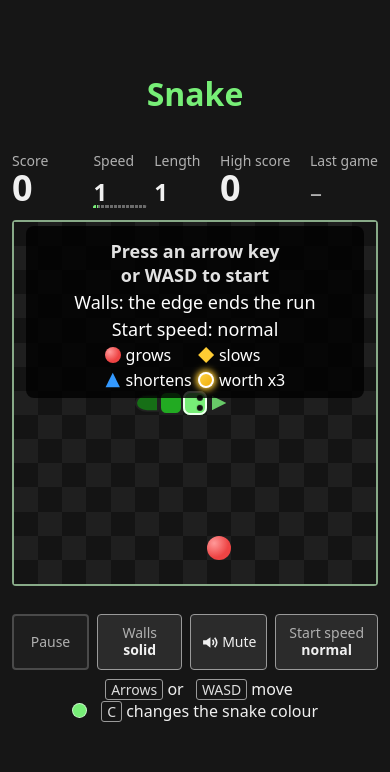
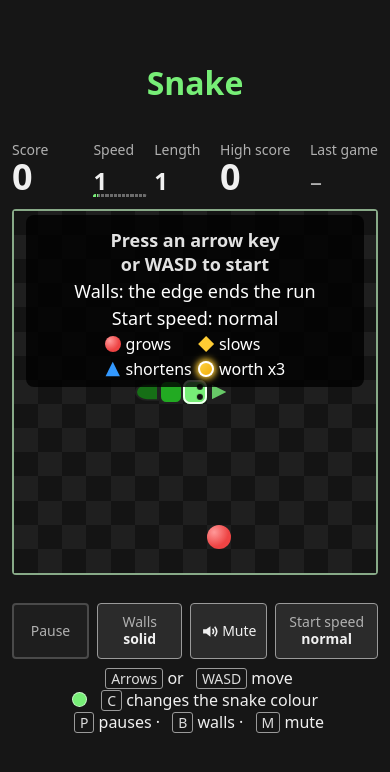
Before and after one commit to mariusachim/awesomeProject1, a React (Vite) app: page / in a window 390 px wide. Shown: the top 772 px of the page. Built offline with nearby package versions, Linux system fonts and the light colour scheme.

Commit message:
feat(#661): name the p, b and m keys in the narrow footer

```diff
--- a/src/App.tsx
+++ b/src/App.tsx
@@ -1144,6 +1144,9 @@ export default function App() {
               {swatch}
               <kbd>C</kbd> changes the snake colour
             </span>
+            <span className="hint-idea hint-narrow-keys">
+              <kbd>P</kbd> pauses · <kbd>B</kbd> walls · <kbd>M</kbd> mute
+            </span>
           </span>
         )}
         <span aria-hidden="true" className="hint-touch">
--- a/src/index.css
+++ b/src/index.css
@@ -1321,8 +1321,17 @@ h1,
   margin-left: 12px;
 }
 
+/* The buttons lose their key badges at 420 px, so the footer names P, B and M there. */
+.hint-idea.hint-narrow-keys {
+  display: none;
+}
+
 @media (max-width: 420px) {
   .hint-idea {
+    display: block;
+  }
+
+  .hint-idea.hint-narrow-keys {
     display: block;
   }
 
```
Also changed, not shown: 2 other files (tests, documents, lock files or other folders).
